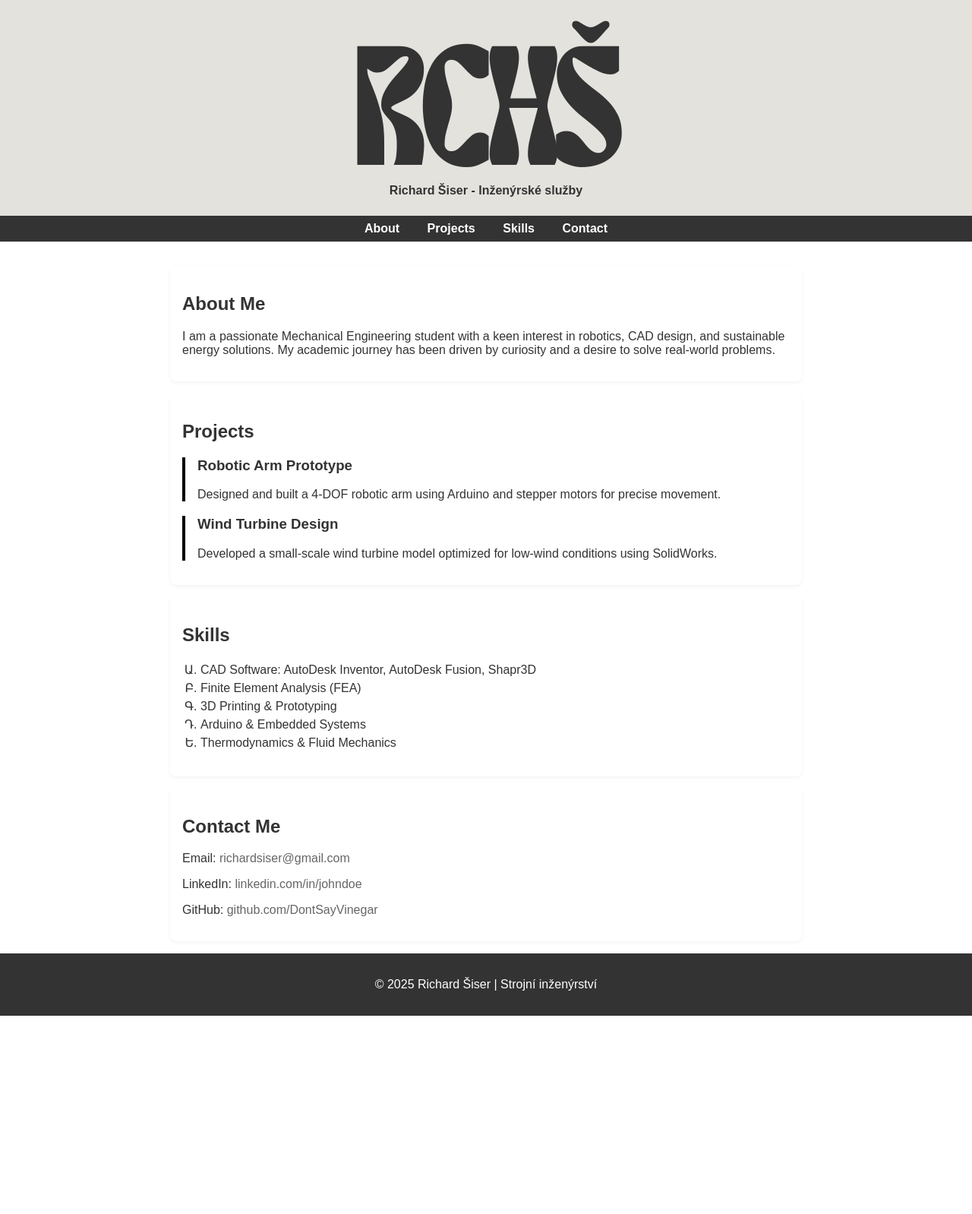
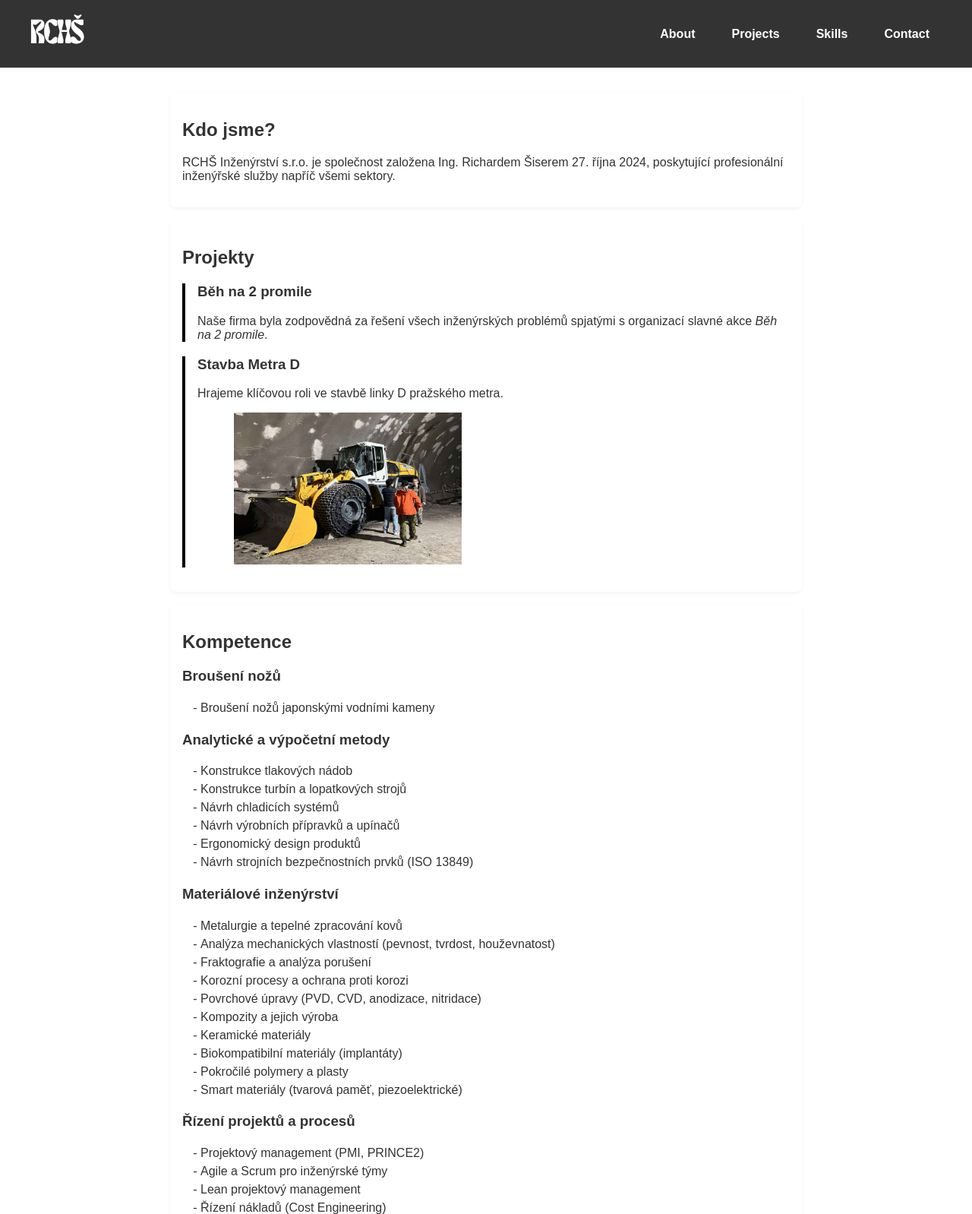
Before and after one commit to DontSayVinegar/2PROMILE, a plain HTML site: page index.html in a window 1280 px wide. Shown: the top 1598 px of the page at 76% size. Before the commit the page ends 1337 px from the top, so only its background shows below. Drawn offline with Linux system fonts and the light colour scheme.

Commit message:
Předělání a dodání kontentu

```diff
--- a/index.html
+++ b/index.html
@@ -7,54 +7,113 @@
     <link rel="stylesheet" href="styles.css">
 </head>
 <body>
-    <header>
-        <h1 class="nadpis">RCHŠ</h1>
-        <p class="podpis">Richard Šiser - Inženýrské služby</p>
-    </header>
+    <nav>
+        <div class="divnadpis"><h1 class="nadpis">RCHŠ</h1></div>
+        <div class="diva">
+            <a href="#about">About</a>
+            <a href="#projects">Projects</a>
+            <a href="#skills">Skills</a>
+        <a href="#contact">Contact</a>
+        </div>
 
-    <nav>
-        <a href="#about">About</a>
-        <a href="#projects">Projects</a>
-        <a href="#skills">Skills</a>
-        <a href="#contact">Contact</a>
     </nav>
 
     <section id="about">
-        <h2>About Me</h2>
+        <h2>Kdo jsme?</h2>
         <p>
-            I am a passionate Mechanical Engineering student with a keen interest in
-            robotics, CAD design, and sustainable energy solutions. My academic journey
-            has been driven by curiosity and a desire to solve real-world problems.
+            RCHŠ Inženýrství s.r.o. je společnost založena Ing. Richardem Šiserem 27. října 2024, poskytující profesionální inženýřské služby napříč všemi sektory.
         </p>
     </section>
 
     <section id="projects">
-        <h2>Projects</h2>
+        <h2>Projekty</h2>
         <div class="project">
-            <h3>Robotic Arm Prototype</h3>
-            <p>Designed and built a 4-DOF robotic arm using Arduino and stepper motors for precise movement.</p>
+            <h3>Běh na 2 promile</h3>
+            <p>Naše firma byla zodpovědná za řešení všech inženýrských problémů spjatými s organizací slavné akce <i>Běh na 2 promile</i>.</p>
         </div>
         <div class="project">
-            <h3>Wind Turbine Design</h3>
-            <p>Developed a small-scale wind turbine model optimized for low-wind conditions using SolidWorks.</p>
+            <h3>Stavba Metra D</h3>
+            <p>Hrajeme klíčovou roli ve stavbě linky D pražského metra.</p>
+            <img src="img/metrod.jpg" alt="stavba metra D" width="300" height="200" class="metrodimg">
         </div>
     </section>
 
     <section id="skills">
-        <h2>Skills</h2>
+        <h2>Kompetence</h2>
+        <h3>Broušení nožů</h3>
         <ul>
-            <li>CAD Software: AutoDesk Inventor, AutoDesk Fusion, Shapr3D</li>
-            <li>Finite Element Analysis (FEA)</li>
-            <li>3D Printing & Prototyping</li>
-            <li>Arduino & Embedded Systems</li>
-            <li>Thermodynamics & Fluid Mechanics</li>
+            <li>Broušení nožů japonskými vodními kameny</li>
+        </ul>
+        <h3>Analytické a výpočetní metody</h3>
+        <ul>
+            <li>Konstrukce tlakových nádob</li>
+            <li>Konstrukce turbín a lopatkových strojů</li>
+            <li>Návrh chladicích systémů</li>
+            <li>Návrh výrobních přípravků a upínačů</li>
+            <li>Ergonomický design produktů</li>
+            <li>Návrh strojních bezpečnostních prvků (ISO 13849)</li>
+        </ul>
+        <h3>Materiálové inženýrství</h3>
+        <ul>
+            <li>Metalurgie a tepelné zpracování kovů</li>
+            <li>Analýza mechanických vlastností (pevnost, tvrdost, houževnatost)</li>
+            <li>Fraktografie a analýza porušení</li>
+            <li>Korozní procesy a ochrana proti korozi</li>
+            <li>Povrchové úpravy (PVD, CVD, anodizace, nitridace)</li>
+            <li>Kompozity a jejich výroba</li>
+            <li>Keramické materiály</li>
+            <li>Biokompatibilní materiály (implantáty)</li>
+            <li>Pokročilé polymery a plasty</li>
+            <li>Smart materiály (tvarová paměť, piezoelektrické)</li>
+        </ul>
+
+        <h3>Řízení projektů a procesů</h3>
+        <ul>
+            <li>Projektový management (PMI, PRINCE2)</li>
+            <li>Agile a Scrum pro inženýrské týmy</li>
+            <li>Lean projektový management</li>
+            <li>Řízení nákladů (Cost Engineering)</li>
+            <li>FMEA (Failure Mode and Effects Analysis)</li>
+            <li>PPAP (Production Part Approval Process)</li>
+            <li>SPC (Statistical Process Control)</li>
+            <li>MSA (Measurement System Analysis)</li>
+            <li>Dokumentace a normy ISO</li>
+            <li>CE certifikace a bezpečnostní normy</li>
+            <li>Správa technické dokumentace (PLM – Product Lifecycle Management)</li>
+        </ul>
+
+        <h3>Elektronika a mechatronika</h3>
+        <ul>
+            <li>Základy elektrotechniky a obvodů</li>
+            <li>PLC programování (Siemens, Allen-Bradley)</li>
+            <li>Senzory a aktuátory</li>
+            <li>IoT systémy ve strojírenství</li>
+            <li>Robotika a průmyslová automatizace</li>
+            <li>Návrh PCB (Altium Designer, KiCad)</li>
+            <li>Programování mikrokontrolérů (Arduino, ESP32, STM32)</li>
+            <li>Základy embedded systémů</li>
+            <li>Řízení pohonů (servo, krokové motory)</li>
+            <li>Pneumatické a hydraulické řídicí systémy</li>
+        </ul>
+
+        <h3>Měření, testování a kvalita</h3>
+        <ul>
+            <li>Metrologie (CMM – souřadnicové měřicí stroje)</li>
+            <li>Nedestruktivní zkoušení (NDT – ultrazvuk, RTG, magnetická prášková metoda)</li>
+            <li>Destruktivní zkoušení (tahová, ohybová, rázová)</li>
+            <li>Vibrace a modální testování</li>
+            <li>Akustické měření a analýza hluku</li>
+            <li>Měření průtoku a tlaku</li>
+            <li>Kalibrace měřicích zařízení</li>
+            <li>Validace prototypů a zkušební programy</li>
+            <li>ISO 9001 a systémy řízení kvality</li>
         </ul>
     </section>
 
     <section id="contact">
-        <h2>Contact Me</h2>
+        <h2>Kontakt</h2>
         <p>Email: <a href="mailto:richardsiser@gmail.com">richardsiser@gmail.com</a></p>
-        <p>LinkedIn: <a href="https://linkedin.com/in/johndoe" target="_blank">linkedin.com/in/johndoe</a></p>
+        <p>LinkedIn: <a href="https://www.linkedin.com/in/denis-fabien-kurpiers-257479276/" target="_blank">linkedin.com/in/johndoe</a></p>
         <p>GitHub: <a href="https://github.com/DontSayVinegar" target="_blank">github.com/DontSayVinegar</a></p>
     </section>
 
--- a/styles.css
+++ b/styles.css
@@ -29,16 +29,35 @@ header {
 
 nav {
     background-color: #333;
-    padding: 0.5rem;
     margin-bottom: 2rem;
     text-align: center;
+    display: flex;
+    justify-content: space-between;
 }
 
 nav a {
     color: white;
-    margin: 0 1rem;
+    margin: 0 1.5rem;
     text-decoration: none;
     font-weight: bold;
+}
+
+.divnadpis {
+    padding: 0 2.5rem;
+    display: flex;
+    justify-content: center;
+    align-items: center;
+}
+
+.divnadpis h1 {
+    margin-top: 1.6rem;
+}
+
+.diva {
+    display: flex;
+    justify-content: center;
+    align-items: center;
+    margin-right: 2rem;
 }
 
 nav a:hover {
@@ -66,7 +85,7 @@ h2 {
 }
 
 ul {
-    list-style-type:armenian;
+    list-style-type: "- ";
     padding-left: 1.5rem;
     line-height: 1.5;
 }
@@ -80,9 +99,8 @@ footer {
 
 .nadpis {
     font-family: 'Tan Rosebud', Arial, sans-serif;
-    font-size: 150px;
-    margin-bottom: -1rem;
-    margin-top: 3.5rem;
+    font-size: 30px;
+    color: white;
 }
 
 .podpis {
@@ -90,3 +108,7 @@ footer {
     font-weight: bold;
     margin-top: 0;
 }
+
+.metrodimg {
+    margin-left: 3rem;
+}
```
Also changed, not shown: img/metrod.jpg (added).
